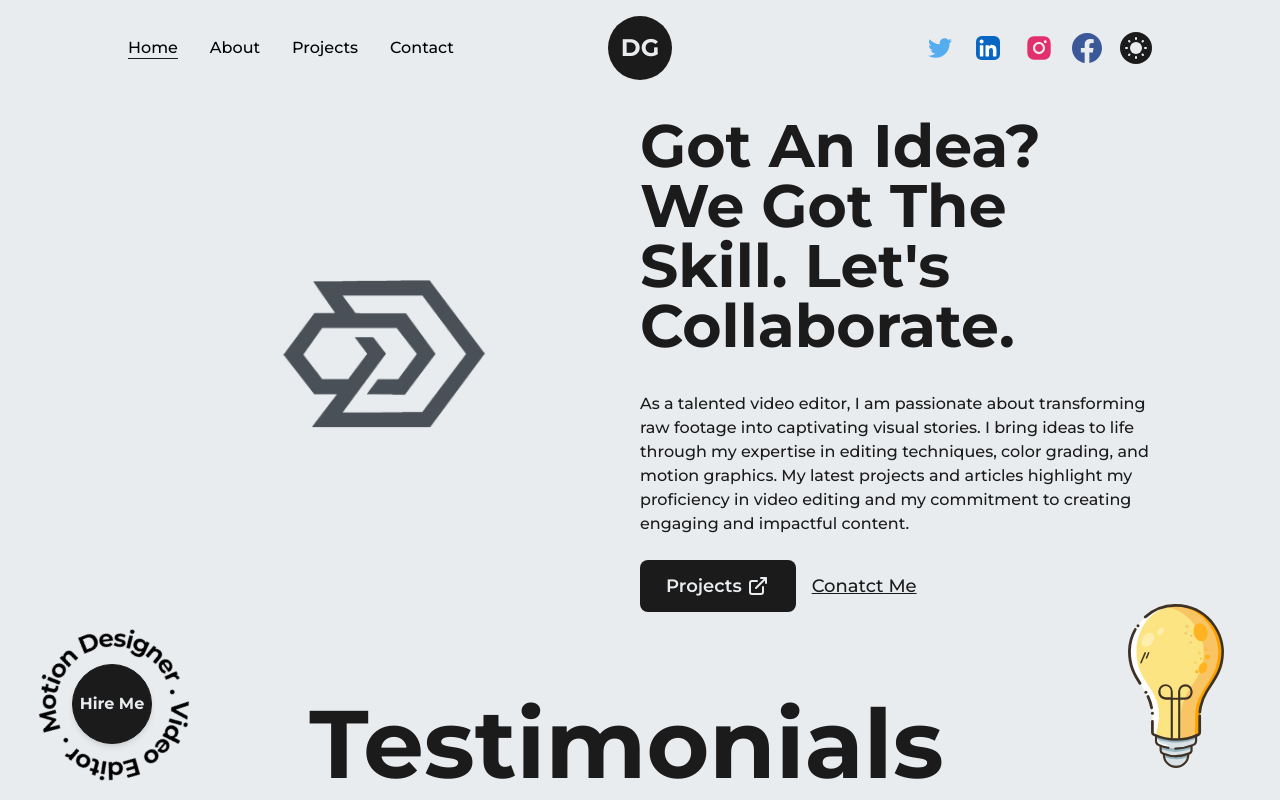
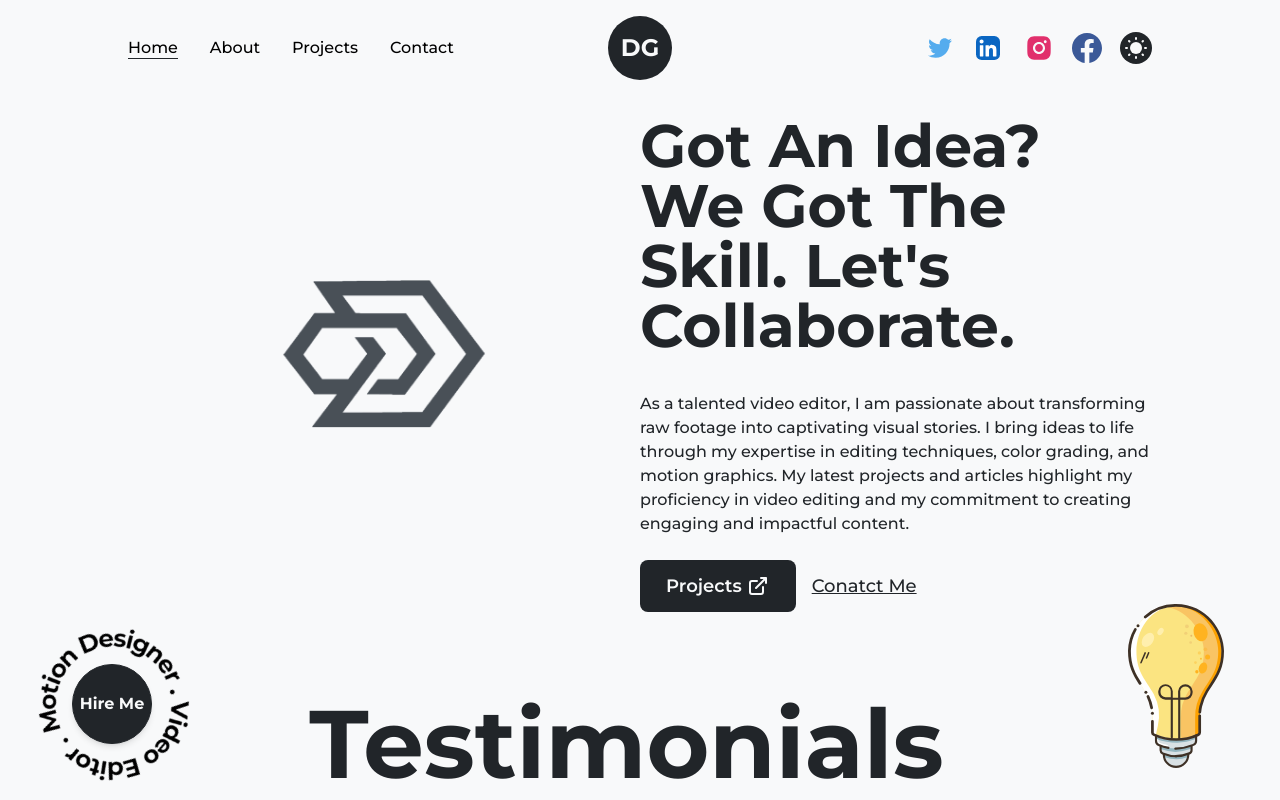
Before and after one commit to kuldeepsaini23/clitnWork, a Next.js app: page / in a window 1280 px wide. Shown: the top 800 px of the page. Built offline with nearby package versions, Linux system fonts and the light colour scheme.

Commit message:
Color updation

```diff
--- a/src/pages/404.js
+++ b/src/pages/404.js
@@ -12,7 +12,7 @@ const NotFound = () => {
         <p className="text-lg md:text-xl lg:text-2xl text-gray-500 my-12">Sorry, the page you are looking for could not be found.</p>
         <Link href="/" className="flex items-center space-x-2 bg-blue-600 hover:bg-blue-700 text-gray-100 px-4 py-2 rounded transition duration-150" title="Return Home">
             <svg xmlns="http://www.w3.org/2000/svg" className="h-5 w-5" viewBox="0 0 20 20" fill="currentColor">
-                <path fill-rule="evenodd" d="M9.707 14.707a1 1 0 01-1.414 0l-4-4a1 1 0 010-1.414l4-4a1 1 0 011.414 1.414L7.414 9H15a1 1 0 110 2H7.414l2.293 2.293a1 1 0 010 1.414z" clip-rule="evenodd"></path>
+                <path fillRule="evenodd" d="M9.707 14.707a1 1 0 01-1.414 0l-4-4a1 1 0 010-1.414l4-4a1 1 0 011.414 1.414L7.414 9H15a1 1 0 110 2H7.414l2.293 2.293a1 1 0 010 1.414z" clipRule="evenodd"></path>
             </svg>
             <span>Return Home</span>
         </Link>
--- a/tailwind.config.js
+++ b/tailwind.config.js
@@ -15,8 +15,8 @@ module.exports = {
         mono: ["var(--font-roboto-mono)"],
       },
       colors: {
-        dark: "#1b1b1b",
-        light: "#E9ECEF",
+        dark: "#212529",
+        light: "#F8F9FA",
         primary: "#B63E96", // 240.86,199
         primaryDark: "#58E6D9", //80,230,217
       },
```
